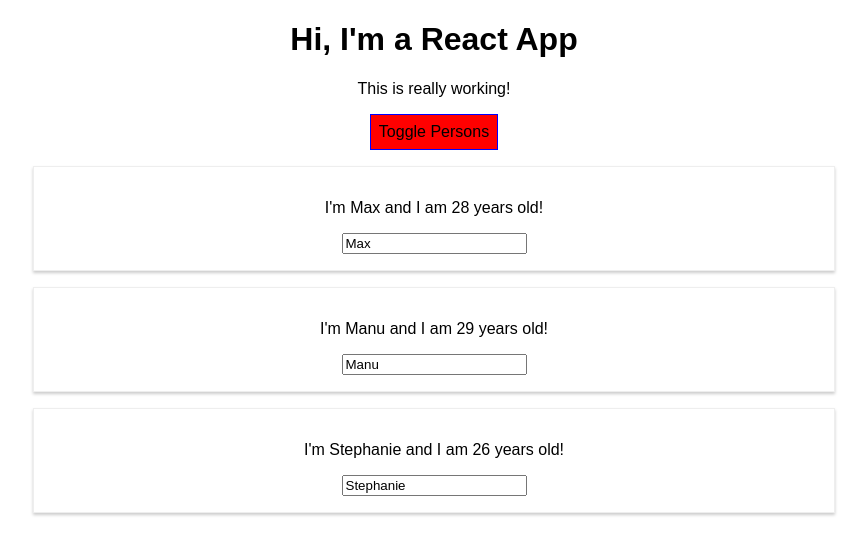
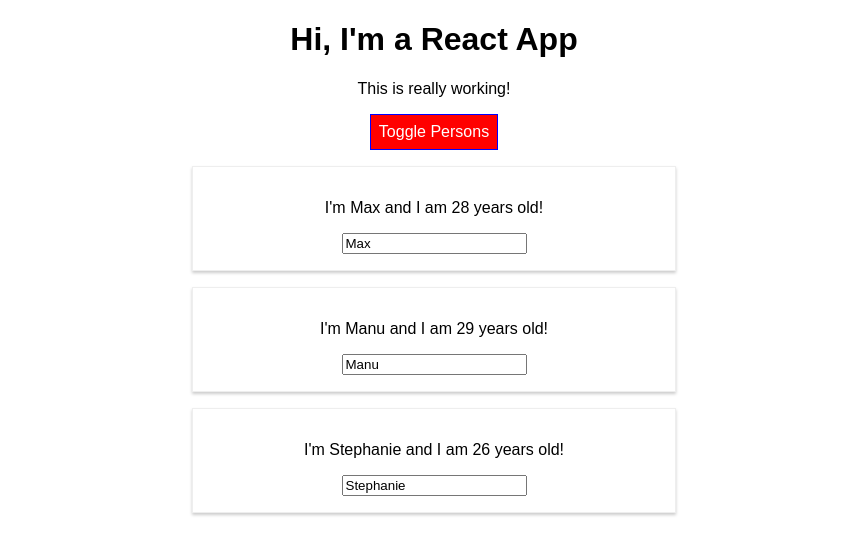
Before and after one commit to cmsaless/Learning-React, a React (Create React App) app: page / in a window 1280 px wide. Both pictures are taken after a click on the button "Toggle Persons". Shown: the top 554 px of the page, without its empty margins (206-1073 px from the left). Built offline with nearby package versions, Linux system fonts and the light colour scheme.

Commit message:
wrapped root component with <StyleRoot>

```diff
--- a/src/App.js
+++ b/src/App.js
@@ -1,5 +1,6 @@
 import React, { Component } from 'react';
 import './App.css';
+import Radium, {StyleRoot} from 'radium';
 import Person from './Person/Person';
 
 class App extends Component {
@@ -58,10 +59,15 @@
 
         const style = {
             backgroundColor: 'green',
+            color: 'white',
             font: 'inherit',
             border: '1px solid blue',
             padding: '8px',
-            cursor: 'pointer'
+            cursor: 'pointer',
+            ':hover': {
+                backgroundColor: 'lightgreen',
+                color: 'black'
+            }
         };
 
         let persons = null;
@@ -82,6 +88,10 @@
             );
 
             style.backgroundColor = 'red'
+            style[':hover'] = {
+                backgroundColor: 'salmon',
+                color: 'black'
+            }
         }
 
         const classes = []
@@ -93,6 +103,7 @@
         }
 
         return (
+            <StyleRoot>
                 <div className="App">
                     <h1>Hi, I'm a React App</h1>
                     <p className={classes.join(' ')}>This is really working!</p>
@@ -101,9 +112,10 @@
                         onClick={this.togglePersonsHandler}>Toggle Persons</button>
                     {persons}
                 </div>
+            </StyleRoot>
         );
 
     }
 }
 
-export default App;
+export default Radium(App);
--- a/src/Person/Person.js
+++ b/src/Person/Person.js
@@ -1,10 +1,17 @@
 import React from 'react';
-
 import './Person.css';
+import Radium from 'radium';
 
 const person = ( props ) => {
+
+    const style = {
+        '@media (min-width: 500px)': {
+            width: '450px'
+        }
+    }
+
     return (
-        <div className="Person">
+        <div className="Person" style={style}>
             <p onClick={props.click}>I'm {props.name} and I am {props.age} years old!</p>
             <p>{props.children}</p>
             <input type="text" onChange={props.changed} value={props.name} />
@@ -12,4 +19,4 @@
     )
 };
 
-export default person;
+export default Radium(person);
```
Lines whose indentation alone changed are shown as unchanged.
